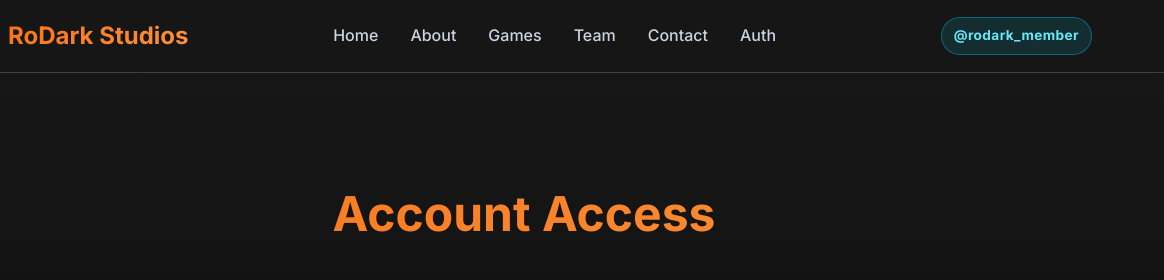
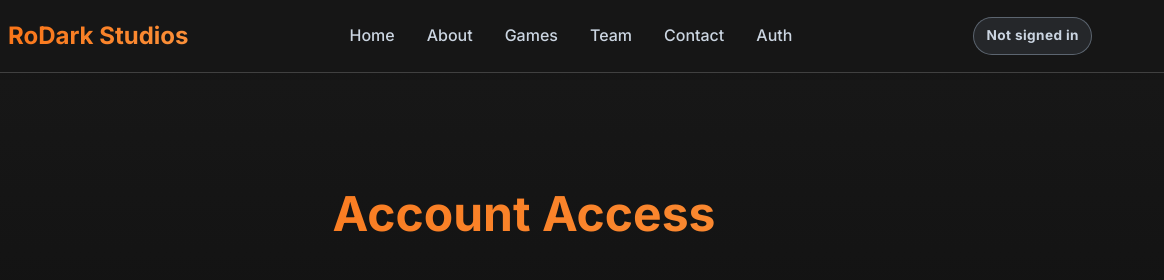
Before and after one commit to RoDarkStudios/rodark-studios-website, a plain HTML site: page auth.html in a window 1280 px wide. Shown: the top 280 px of the page, 116-1280 px from the left. Drawn offline with Linux system fonts and the light colour scheme; no server answers.

Commit message:
Update navigation username display for unauthenticated users; enhance styles for guest state

```diff
--- a/auth.html
+++ b/auth.html
@@ -39,7 +39,7 @@
                 </li>
             </ul>
             <div class="nav-account">
-                <span id="nav-username" class="nav-username">@rodark_member</span>
+                <span id="nav-username" class="nav-username guest">Not signed in</span>
             </div>
             <div class="hamburger">
                 <span class="bar"></span>
--- a/script.js
+++ b/script.js
@@ -102,8 +102,6 @@ async function postJson(url, payload) {
     return data;
 }
 
-const FALLBACK_NAV_USERNAME = 'rodark_member';
-
 function setAuthMessage(message, type = '') {
     const authMessage = document.getElementById('auth-message');
     if (!authMessage) {
@@ -131,8 +129,15 @@ function setNavbarUsername(user) {
         return;
     }
 
-    const username = getUserUsername(user) || FALLBACK_NAV_USERNAME;
-    navUsername.textContent = `@${username}`;
+    const username = getUserUsername(user);
+    if (username) {
+        navUsername.textContent = `@${username}`;
+        navUsername.classList.remove('guest');
+        return;
+    }
+
+    navUsername.textContent = 'Not signed in';
+    navUsername.classList.add('guest');
 }
 
 function setAuthUi(user) {
@@ -147,10 +152,9 @@ function setAuthUi(user) {
     }
 
     if (user) {
-        const username = getUserUsername(user) || FALLBACK_NAV_USERNAME;
-        const emailSuffix = user.email ? ` (${user.email})` : '';
-
-        authStateText.textContent = `Signed in as @${username}${emailSuffix}`;
+        const username = getUserUsername(user);
+        const identity = username ? `@${username}` : (user.email || 'your account');
+        authStateText.textContent = `Signed in as ${identity}`;
         authCard.classList.add('hidden');
         signoutBtn.classList.remove('hidden');
         return;
--- a/styles.css
+++ b/styles.css
@@ -105,6 +105,13 @@ body {
     font-weight: 700;
     letter-spacing: 0.03em;
     text-transform: lowercase;
+}
+
+.nav-username.guest {
+    border-color: rgba(148, 163, 184, 0.5);
+    background: rgba(148, 163, 184, 0.12);
+    color: var(--text-secondary);
+    text-transform: none;
 }
 
 .nav-link {
```
Also changed, not shown: index.html (+1 -1 lines).
